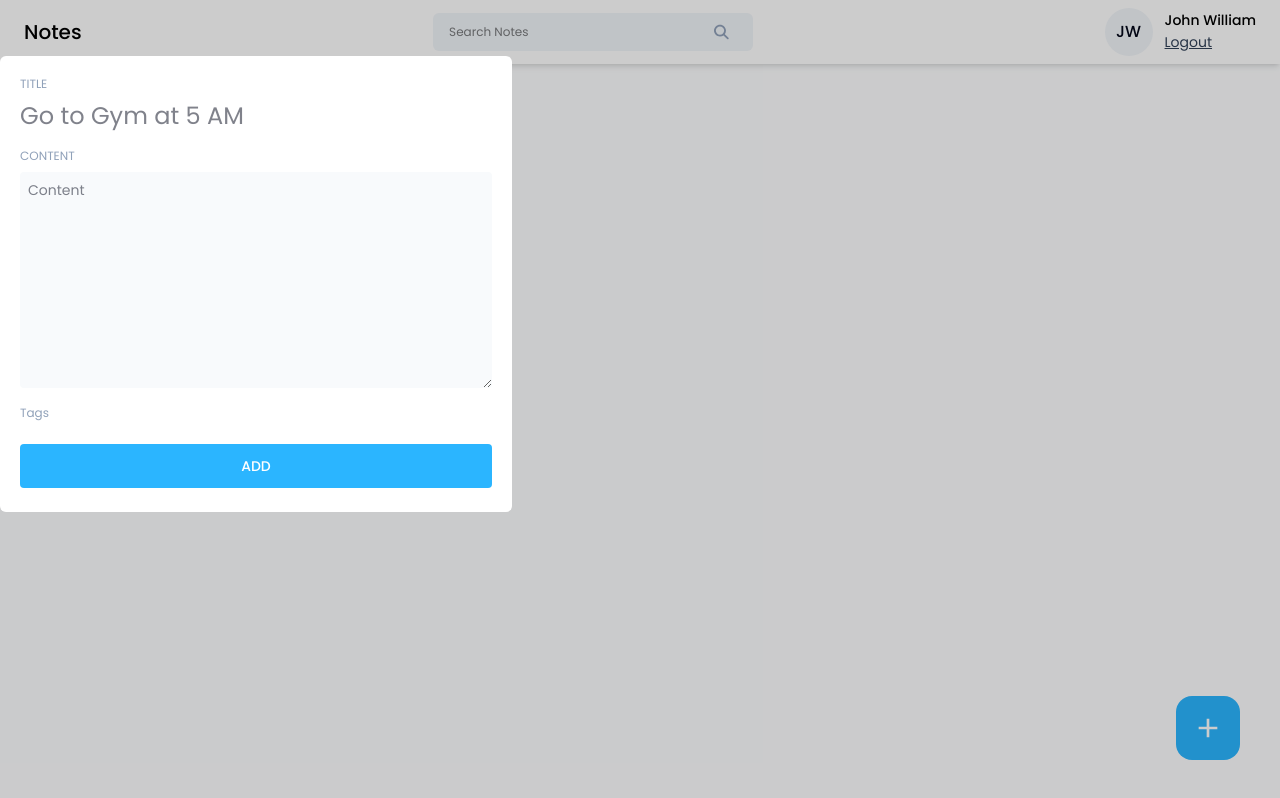
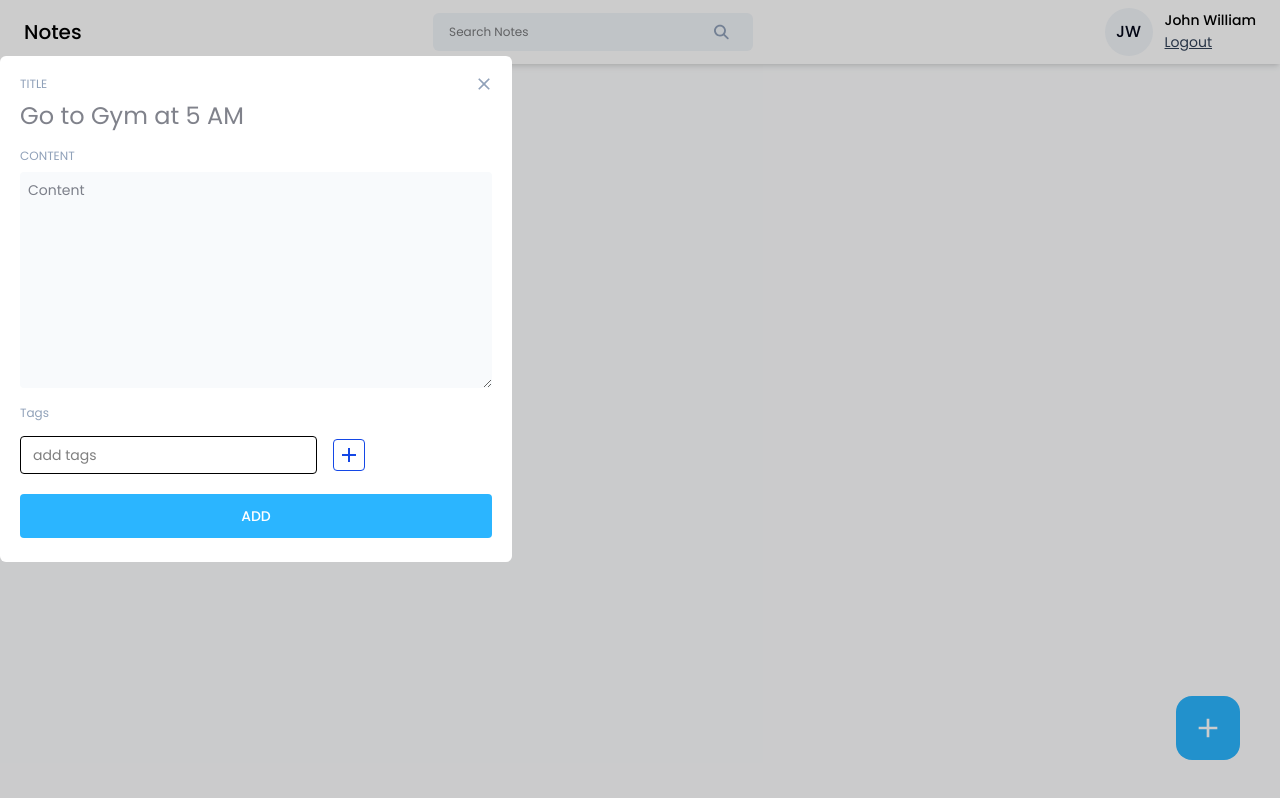
Before and after one commit to sasobapriyanjana11/Notella-App-Frontend, a React (Vite) app: page /dashboard in a window 1280 px wide. Both pictures are taken after a click on the button 1208 px from the left and 728 px from the top of the page. Built offline with nearby package versions, Linux system fonts and the light colour scheme.

Commit message:
create tagInput component

```diff
--- /dev/null
+++ b/src/components/Input/TagInput.jsx
@@ -0,0 +1,66 @@
+import React, {useState} from 'react'
+import {MdAdd,MdClose} from "react-icons/md";
+
+const TagInput = ({tags,setTags}) => {
+
+    const [inputValue, setInputValue] = useState("");
+
+    const handleInputChange = (e) => {
+        setInputValue(e.target.value);
+    };
+
+    const addNewTag = () => {
+        if (inputValue.trim() !== "") {
+            setTags([...tags, inputValue.trim()]);
+            setInputValue("");
+        }
+    };
+
+    const handleKeyDown = (e) => {
+        if (e.key === "Enter") {
+            addNewTag();
+        }
+    };
+
+    const handleRemoveTag = (tagToRemove) => {
+        setTags(tags.filter((tag) => tag !== tagToRemove));
+    };
+
+    return (
+        <div>
+
+            {tags?.length>0 && (<div className="flex items-center gap-2 flex-wrap mt-2">
+                {tags.map((tag, index) => (
+                    <span key={index} className="flex items-center gap-2 text-sm text-slate-900 bg-slate-100 px-3 py-1 rounded">
+                        #{tag}
+                        <button onClick={()=>{handleRemoveTag(tag)}}>
+                            <MdClose/>
+                        </button>
+
+                    </span>
+                ))}
+              </div>
+            )}
+
+
+            <div className="flex items-center gap-4 mt-3 ">
+                <input
+                    type="text"
+                    value={inputValue}
+                    className="text-sm bg-transparent border px-3 py-2 rounded outline-none"
+                    placeholder="add tags"
+                    onChange={handleInputChange}
+                    onKeyDown={handleKeyDown}
+
+                />
+                <button className="w-8 h-8 flex items-center justify-center rounded border border-blue-700  hover:bg-blue-700"
+                        onClick={()=>{addNewTag()}}
+                >
+                   <MdAdd className="text-2xl text-blue-700 hover:text-white"/>
+                </button>
+
+            </div>
+        </div>
+    );
+}
+export default TagInput;
--- a/src/pages/Home/AddEditNotes.jsx
+++ b/src/pages/Home/AddEditNotes.jsx
@@ -1,13 +1,55 @@
-import React from 'react'
-const AddEditNotes=()=>{
+import React, {useState} from 'react'
+import TagInput from "../../components/Input/TagInput.jsx";
+import {MdClose} from "react-icons/md";
+const AddEditNotes=({noteData,type,onClose})=>{
+
+    const[title, setTitle] = useState("");
+    const[content, setContent] = useState("");
+    const[tags, setTags] = useState([]);
+
+    const[error, setError] = useState(null);
+
+    //add a note
+    const addNewNote = async ()=>{};
+
+    //edit note
+    const editNote = async ()=>{};
+
+    const handleAddNote=()=>{
+        if(!title){
+            setError("Pleace enter the  title");
+            return;
+        }
+        if(!content){
+            setError("Pleace enter the  content");
+            return;
+        }
+        setError("");
+
+        if(type ==="edit"){
+            editNote();
+        }else{
+            addNewNote();
+        }
+    };
+
     return (
-        <div>
+        <div className="relative">
+            <button
+                className="w-10 h-10 rounded-full flex items-center justify-center absolute -top-3 -right-3 hover:bg-slate-50"
+                onClick={onClose}
+            >
+             <MdClose className="text-xl text-slate-400"/>
+            </button>
+
             <div className="flex flex-col gap-2">
                 <label className="input-label">TITLE</label>
                 <input
                     type="text"
                     className="text-2xl text-slate-950 outline-none "
                     placeholder="Go to Gym at 5 AM"
+                    value={title}
+                    onChange={({target}) => setTitle(target.value)}
                 />
             </div>
             <div className="flex flex-col gap-2 mt-4">
@@ -17,16 +59,23 @@
                     className="text-sm text-slate-950 outline-none bg-slate-50 p-2 rounded"
                     placeholder="Content"
                     rows={10}
+                    value={content}
+                    onChange={({target}) => setContent(target.value)}
 
-               />
+                />
 
             </div>
             <div className="mt-3">
                 <label className="input-label">Tags</label>
-                <button className="btn-primary font-medium mt-5 p-3" onClick={()=>{}}>
-                    ADD
-                </button>
+                <TagInput tags={tags} setTags={setTags}/>
             </div>
+
+            {error && <p className="text-red-500 text-xs pt-4">{error}</p>}
+
+            <button className="btn-primary font-medium mt-5 p-3" onClick={handleAddNote}>
+                ADD
+            </button>
+
         </div>
     )
 }
--- a/src/pages/Home/Home.jsx
+++ b/src/pages/Home/Home.jsx
@@ -50,7 +50,13 @@
               className="w-[40%] max-h-3/4  bg-white rounded-md max-auto mt-14 p-5 overflow-scroll"
 
             >
-            <AddEditNotes />
+                <AddEditNotes
+                    type={openAddEditModal.type}
+                    noteData={openAddEditModal.data}
+                    onClose={() => {
+                        setOpenAddEditModal({ isShown: false, type: "add", data: null });
+                    }}
+                />
             </Modal>
         </>
 
```
